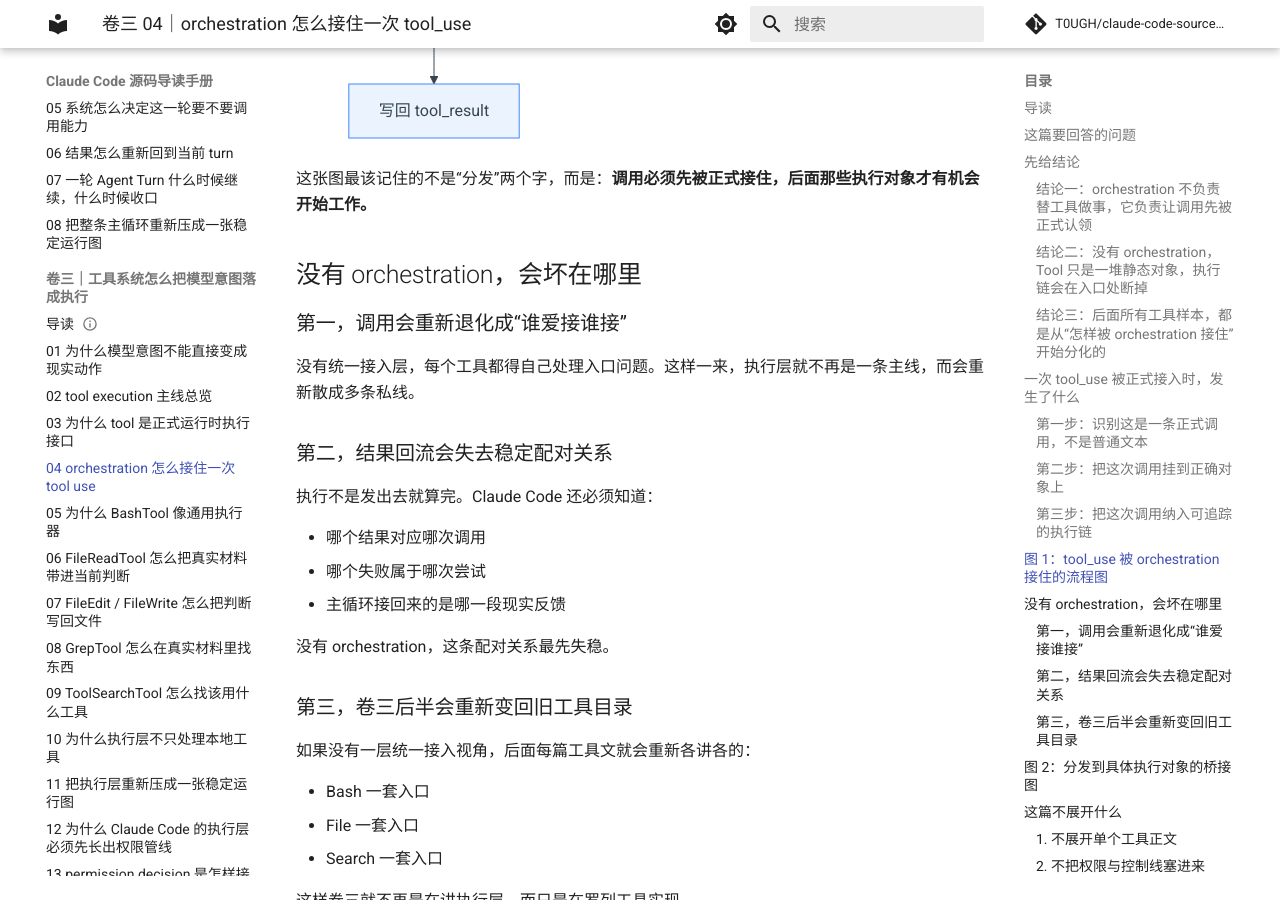
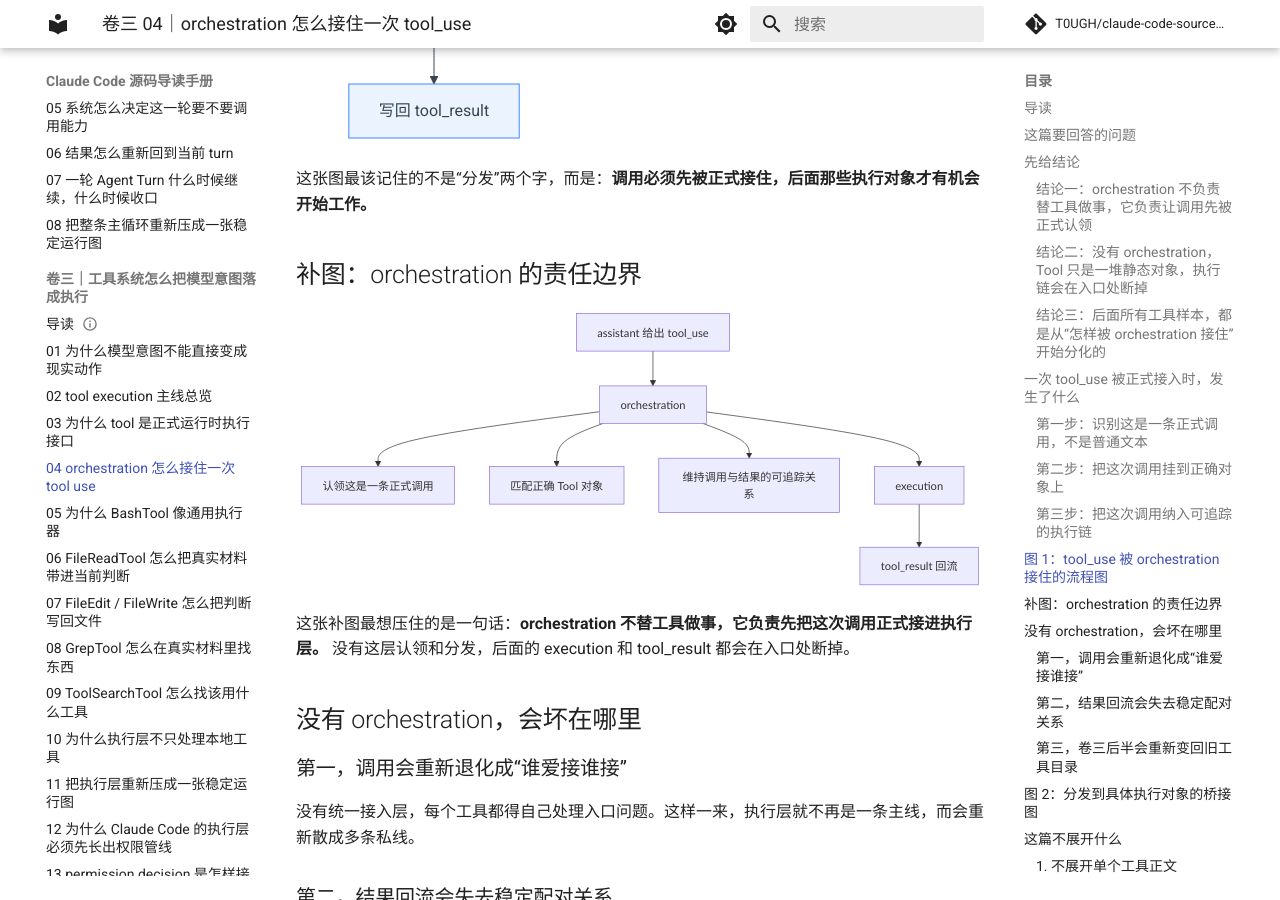
Before and after one commit to T0UGH/claude-code-source-guide, an MkDocs documentation site: the page built from docs/guidebookv2/volume-3/04-how-orchestration-handles-a-tool-use.md, in a window 1280 px wide and 900 px high, scrolled down 3744 px. Built offline with MkDocs 1.6.1 and Material for MkDocs 9.7.7, drawn with Linux system fonts in a browser that asks for light colours; comment, search, counter and statistics services are not loaded.

Commit message:
add five more explanatory diagrams

````diff
--- a/docs/guidebookv2/volume-3/04-how-orchestration-handles-a-tool-use.md
+++ b/docs/guidebookv2/volume-3/04-how-orchestration-handles-a-tool-use.md
@@ -131,6 +131,20 @@ flowchart TD
 
 这张图最该记住的不是“分发”两个字，而是：**调用必须先被正式接住，后面那些执行对象才有机会开始工作。**
 
+## 补图：orchestration 的责任边界
+
+```mermaid
+flowchart TD
+    A[assistant 给出 tool_use] --> B[orchestration]
+    B --> B1[认领这是一条正式调用]
+    B --> B2[匹配正确 Tool 对象]
+    B --> B3[维持调用与结果的可追踪关系]
+    B --> C[execution]
+    C --> D[tool_result 回流]
+```
+
+这张补图最想压住的是一句话：**orchestration 不替工具做事，它负责先把这次调用正式接进执行层。** 没有这层认领和分发，后面的 execution 和 tool_result 都会在入口处断掉。
+
 ## 没有 orchestration，会坏在哪里
 
 ### 第一，调用会重新退化成“谁爱接谁接”
````
Also changed, not shown: docs/guidebookv2/volume-2/03-how-a-request-enters-queryengine.md (+17 -0 lines), docs/guidebookv2/volume-2/05-how-the-system-decides-to-act.md (+14 -0 lines), docs/guidebookv2/volume-4/05-overall-map-of-collapse-compaction-projection-restore.md (+15 -0 lines), docs/guidebookv2/volume-4/08-restore-and-session-recovery-how-the-system-resumes-work.md (+14 -0 lines).
